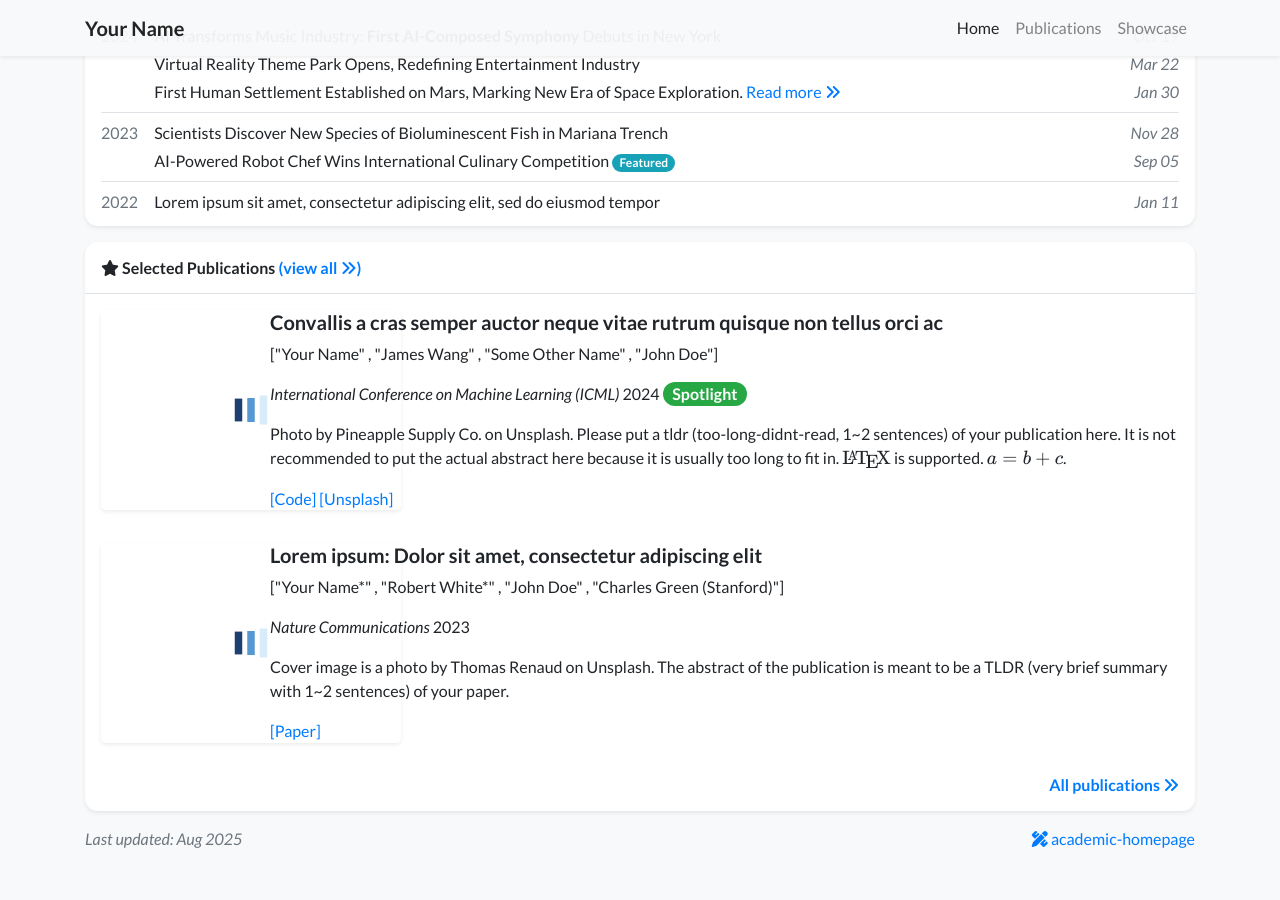
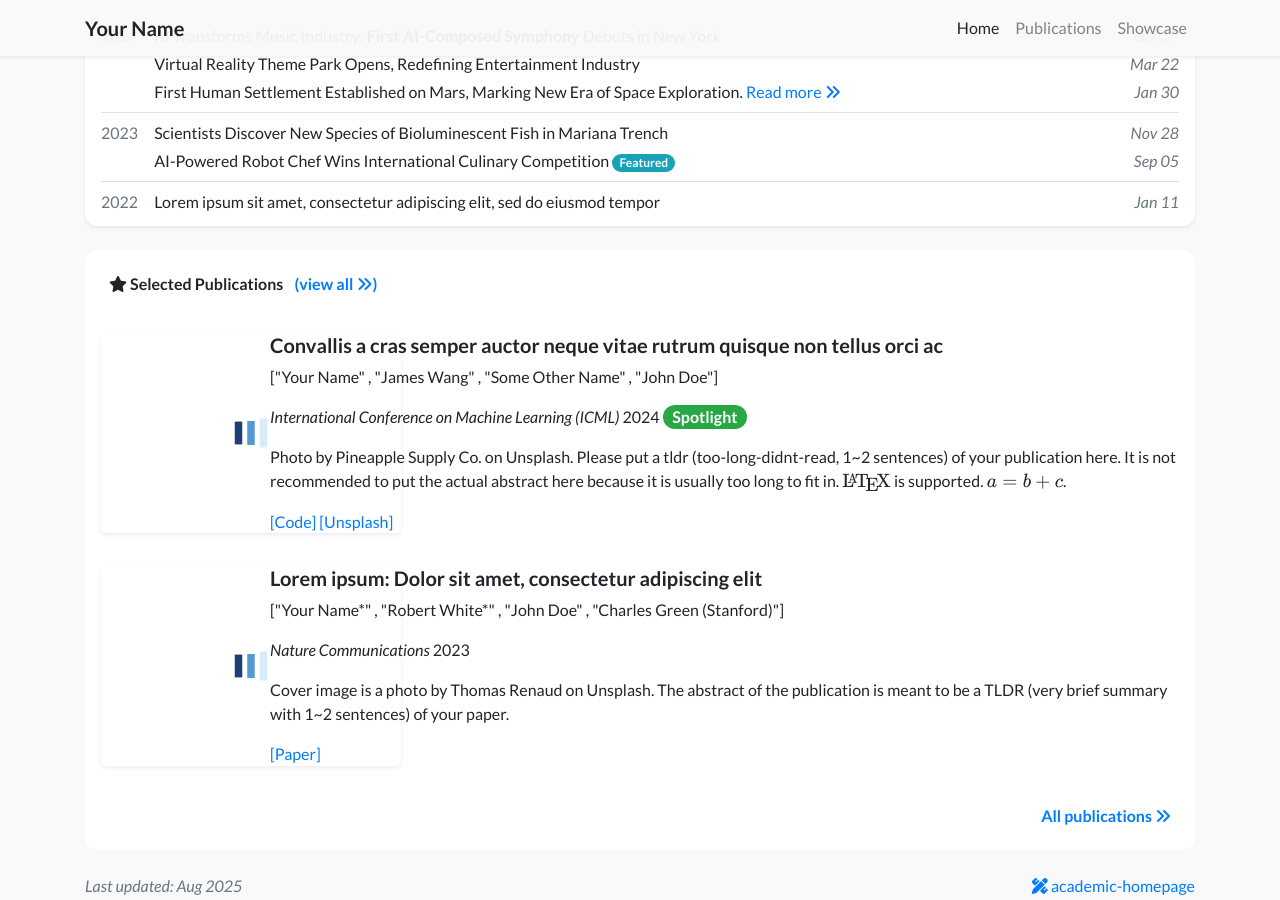
Before and after one commit to rekkles2/rekkles2.github.io, a Jekyll site: the page built from index.html, in a window 1280 px wide and 900 px high, scrolled down 890 px. Built offline with Jekyll 4.4.1, drawn with Linux system fonts in a browser that asks for light colours; nearby versions of some CDN libraries; a style sheet for code colours, icons or effects is not loaded; before the commit the page ends 1757 px from its top, so only the background shows below that.

Commit message:
Update publication_card.html

```diff
--- a/_includes/widgets/publication_card.html
+++ b/_includes/widgets/publication_card.html
@@ -1,13 +1,13 @@
 {% assign publications = include.publications %}
-<div class="my-3 p-0 bg-white shadow-sm rounded-xl">
-    <h6 class="border-bottom border-gray p-3 mb-0">
-        {% if include.title %}{{ include.title }}{% else %}<i class="fas fa-star"></i> Selected Recent Publications{% endif %}
-        <a href="{{ 'publications' | relative_url }}">(view all <i class="fas fa-angle-double-right"></i>)</a>
+<div class="my-4 p-0 bg-white shadow-md rounded-xl hover:shadow-lg transition-shadow duration-200">
+    <h6 class="border-b border-gray-200 p-4 mb-0 text-gray-800 font-semibold">
+        {% if include.title %}{{ include.title }}{% else %}<i class="fas fa-star text-yellow-500"></i> Selected Recent Publications{% endif %}
+        <a href="{{ 'publications' | relative_url }}" class="text-blue-600 hover:text-blue-800 hover:underline ml-2">(view all <i class="fas fa-angle-double-right"></i>)</a>
     </h6>
     {% for item in publications limit:include.limit %}
         {% include widgets/publication_item.html item=item first=false last=false %}
     {% endfor %}
-    <h6 class="d-block p-3 mt-0 text-right">
-        <a href="{{ 'publications' | relative_url }}">All publications <i class="fas fa-angle-double-right"></i></a>
+    <h6 class="p-4 mt-0 text-right text-gray-600">
+        <a href="{{ 'publications' | relative_url }}" class="text-blue-600 hover:text-blue-800 hover:underline">All publications <i class="fas fa-angle-double-right"></i></a>
     </h6>
 </div>
```
